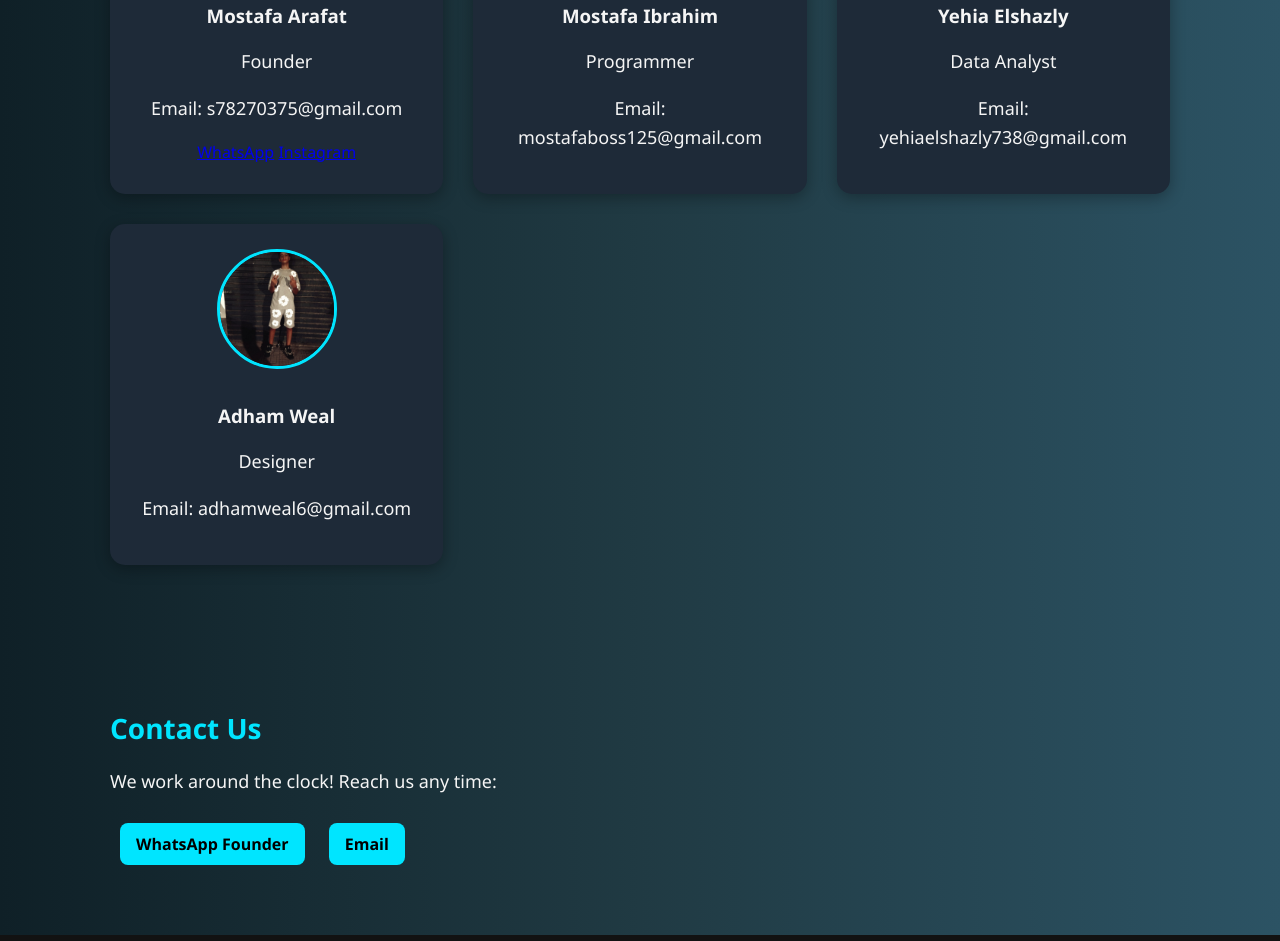
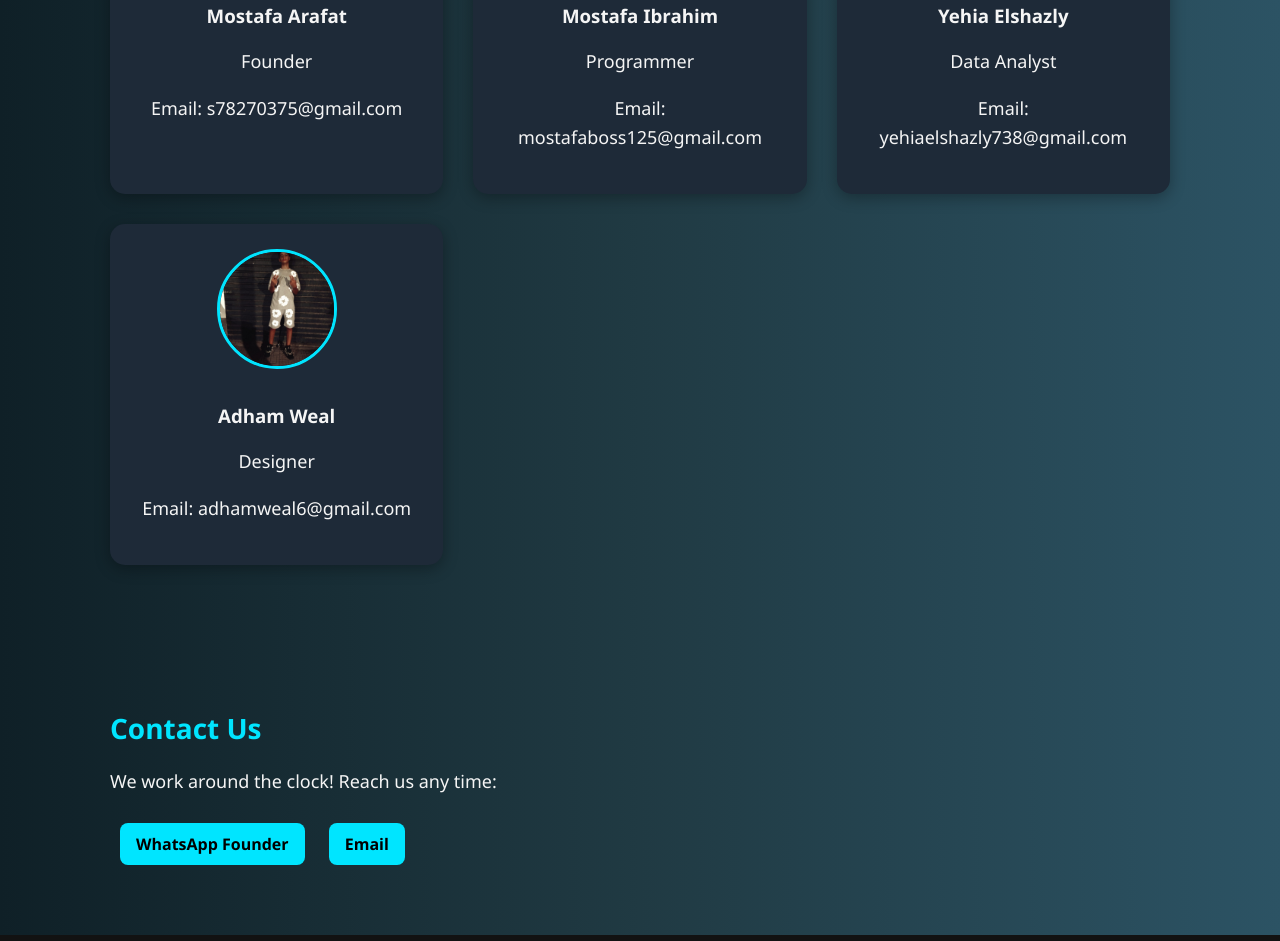
Before and after one commit to Mostafaronaldo/devscope, a plain HTML site: page index.html in a window 1280 px wide. Shown: the part 1349-2290 px from the top of the page. Drawn offline with Linux system fonts and the light colour scheme; a web font is replaced by a local one.

Commit message:
Update index.html

```diff
--- a/index.html
+++ b/index.html
@@ -161,8 +161,6 @@
         <h3>Mostafa Arafat</h3>
         <p>Founder</p>
         <p>Email: s78270375@gmail.com</p>
-        <a href="https://wa.me/201553848286">WhatsApp</a>
-        <a href="https://www.instagram.com/sasa.7_9?igsh=bnplMHpxMjN5anNv">Instagram</a>
       </div>
       <div class="member">
         <img src="Disha.jpeg" alt="Mostafa Ibrahim">
```
